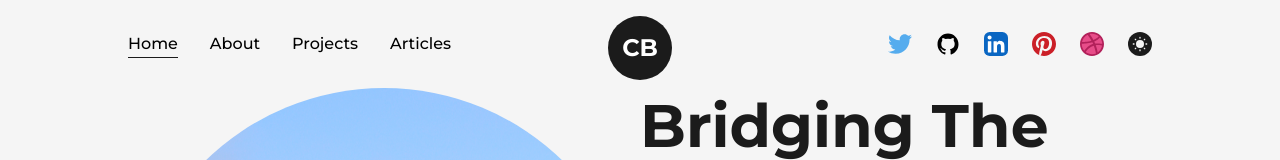
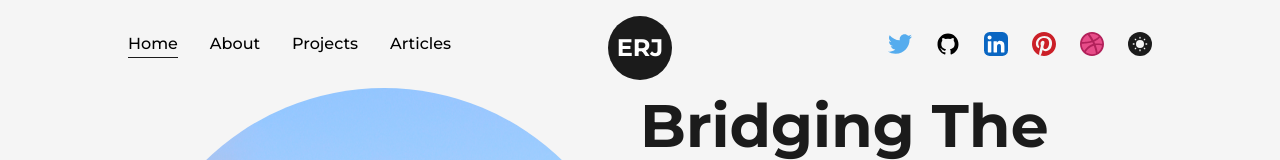
Before and after one commit to Quantum-Impulse/Next.js-portfolio-website, a Next.js app: page / in a window 1280 px wide. Shown: the top 160 px of the page. Built offline with nearby package versions, Linux system fonts and the light colour scheme.

Commit message:
Update Logo component with new initials

```diff
--- a/src/components/Logo.js
+++ b/src/components/Logo.js
@@ -17,7 +17,7 @@ const Logo = () => {
       backgroundColor:["#121212", "rgba(131,58,180,1)","rgba(253,29,29,1)","rgba(252,176,69,1)","rgba(131,58,180,1)", "#121212"],
       transition:{duration:1, repeat: Infinity }
     }}
-    >CB</MotionLink>
+    >ERJ</MotionLink>
     </div>
   )
 }
```
